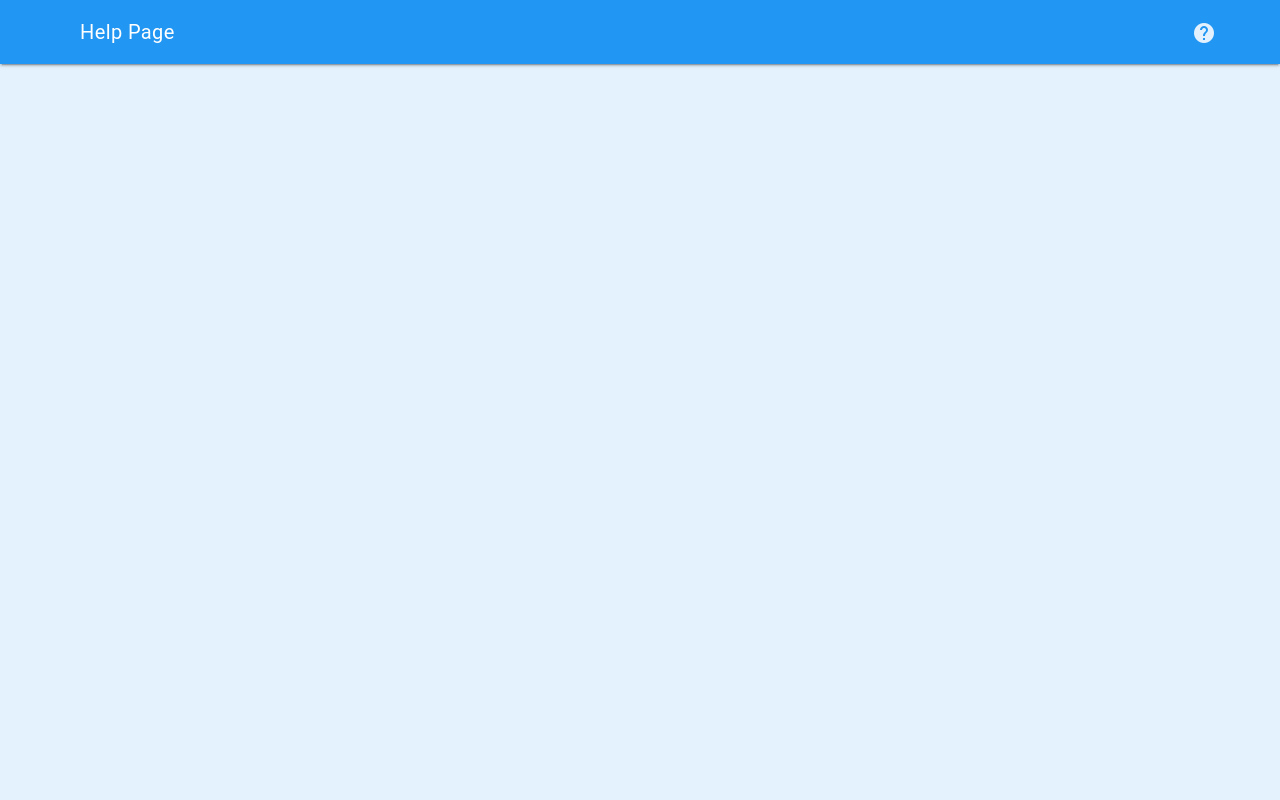
After one commit to michaelclarkcuadrado/BuBoard, a PHP site: page /help.php in a window 1280 px wide. The commit adds this page. Run offline with PHP 8.4, Linux system fonts and the light colour scheme.

Commit message:
display different features for own profile/other people's profiles. also created help page

```diff
--- /dev/null
+++ b/Application/src/help.php
@@ -0,0 +1,38 @@
+<!doctype html>
+<html>
+<head>
+    <title>Help page</title>
+    <link rel="stylesheet" href="https://fonts.googleapis.com/icon?family=Material+Icons">
+    <link rel="stylesheet" href="static/css/material.min.css"/>
+    <link rel="stylesheet" href="static/css/help.css"/>
+    <meta name="viewport" content="width=device-width, initial-scale=1.0">
+</head>
+<body class="mdl-color--blue-50">
+  <div class="mdl-layout mdl-js-layout mdl-layout--fixed-header">
+      <header class="mdl-layout__header">
+          <div class="mdl-layout__header-row">
+              <span class="mdl-layout-title">Help Page</span>
+              <div class="mdl-layout-spacer"></div>
+              <a class="mdl-navigation__link" id="help_btn" href="help.php">
+                  <i class="material-icons">help</i>
+                  <div class="mdl-tooltip" data-mdl-for="help_btn">
+                      Need Help?
+                  </div>
+              </a>
+          </div>
+      </header>
+      <div class="mdl-layout__drawer">
+          <span class="mdl-layout-title">BuBoard</span>
+          <nav class="mdl-navigation mdl-color--blue-light_blue-800">
+              <a class="mdl-navigation__link" href="/feed.php"><i class="mdl-color-text--blue-grey-400 material-icons" role="presentation">home</i> Home</a>
+              <a class="mdl-navigation__link" href="profile.php"><i class="mdl-color-text--blue-grey-400 material-icons" role="presentation">flag</i> My Profile</a>
+              <a class="mdl-navigation__link" onclick="logout()"><i class="mdl-color-text--blue-grey-400 material-icons" role="presentation">exit_to_app</i> Logout</a>
+          </nav>
+      </div>
+<main>
+</main>
+</div>
+<script>
+</script>
+</body>
+</html>
--- /dev/null
+++ b/Application/src/static/css/help.css
@@ -0,0 +1,15 @@
+.mdl-layout__header {
+	position: fixed;
+	top:0;
+}
+@media screen and (max-width: 1024px) {
+    .mdl--layout__content {
+        margin-top: 56px;
+    }
+}
+
+@media screen and (min-width: 1024px) {
+    .mdl--layout__content {
+        margin-top: 64px;
+    }
+}
```
Also changed, not shown: Application/src/profile.php (+35 -3 lines).
